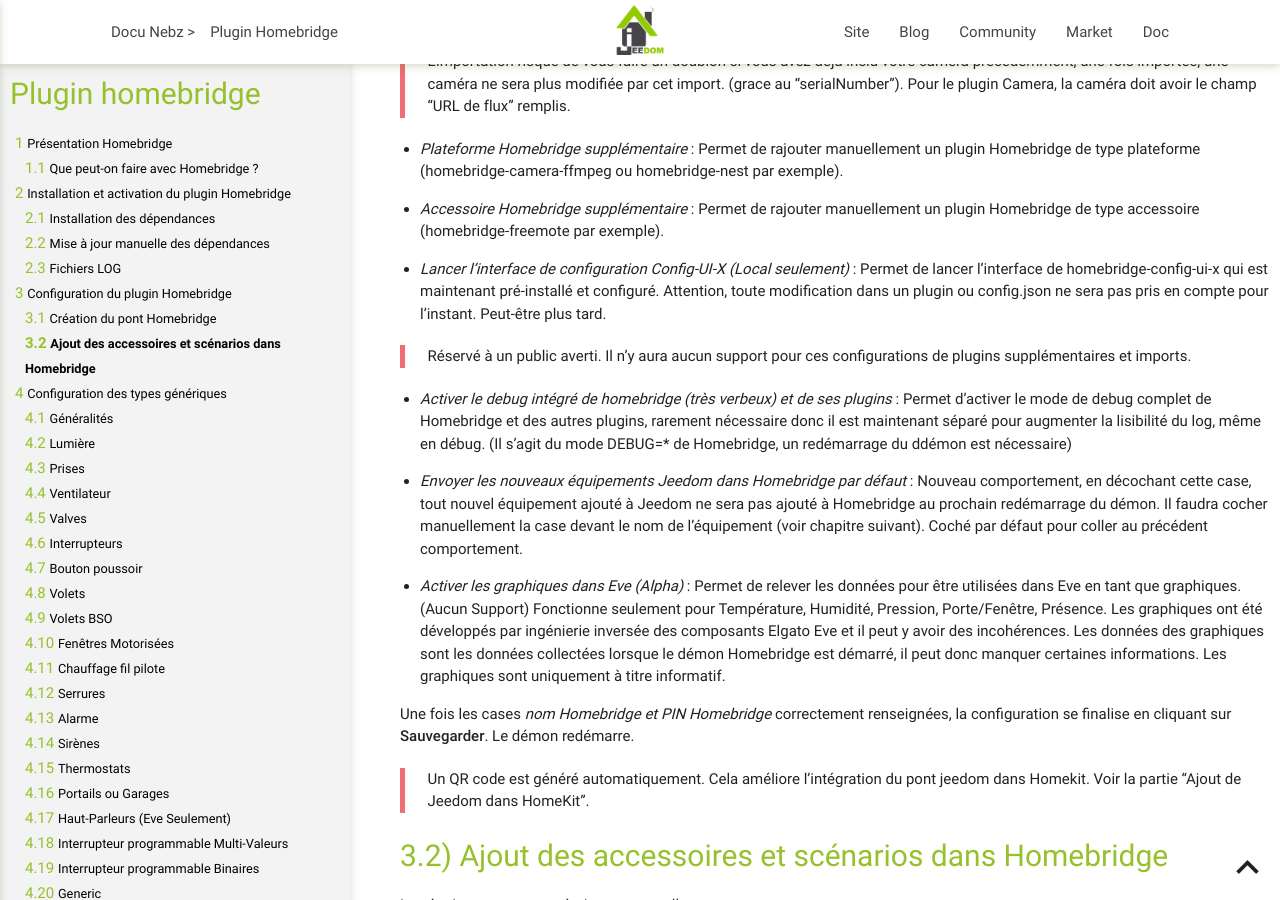
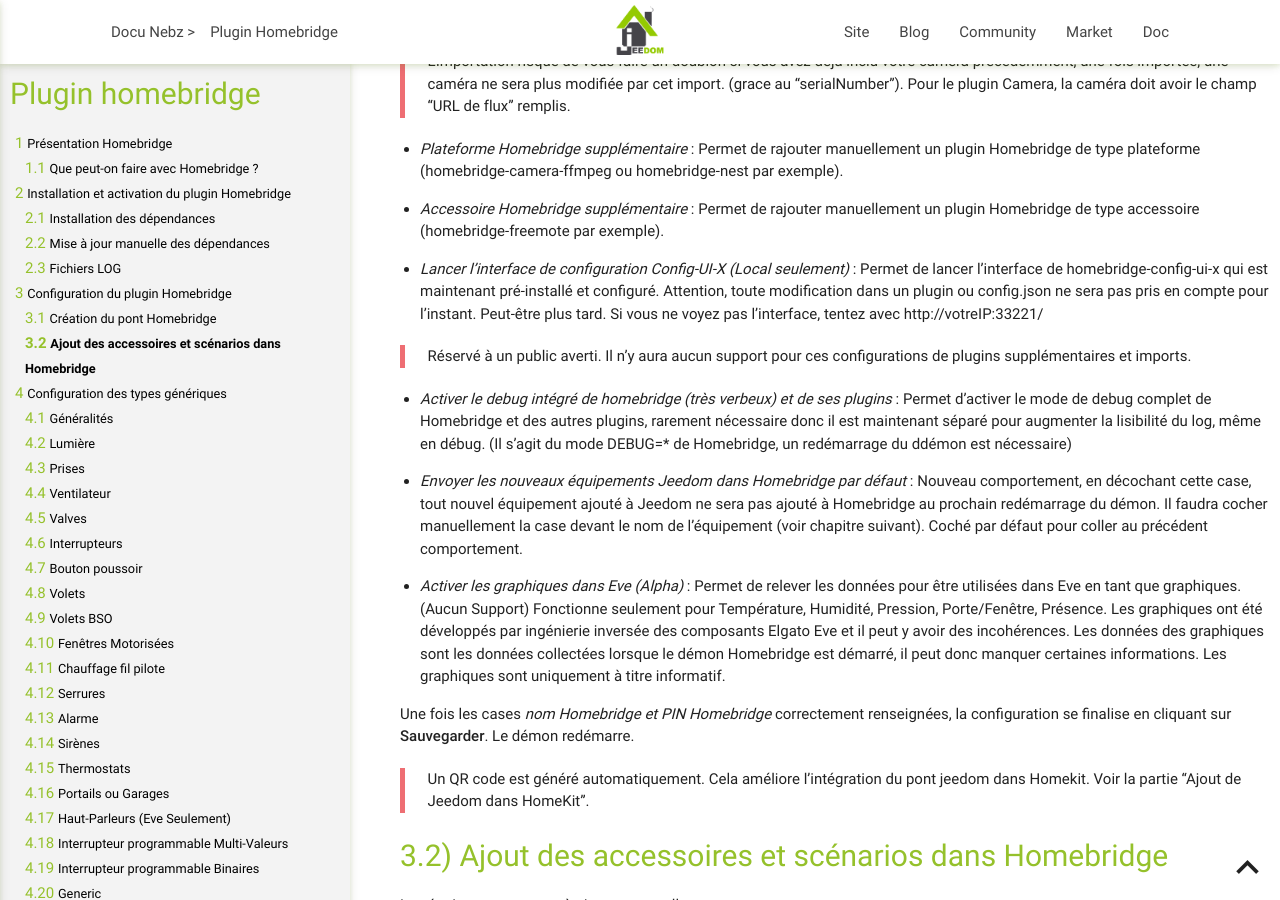
Before and after one commit to NebzHB/jeedom_docs, a Jekyll site: the page built from plugins/homebridge/fr_FR/index.md, in a window 1280 px wide and 900 px high, scrolled down 8163 px. Built offline with Jekyll 4.4.1, drawn with Linux system fonts in a browser that asks for light colours.

Commit message:
Update index.md

```diff
--- a/plugins/homebridge/fr_FR/index.md
+++ b/plugins/homebridge/fr_FR/index.md
@@ -155,7 +155,7 @@
 
 * *Accessoire Homebridge supplémentaire* : Permet de rajouter manuellement un plugin Homebridge de type accessoire (homebridge-freemote par exemple).
 
-* *Lancer l'interface de configuration Config-UI-X (Local seulement)* : Permet de lancer l'interface de homebridge-config-ui-x qui est maintenant pré-installé et configuré. Attention, toute modification dans un plugin ou config.json ne sera pas pris en compte pour l'instant. Peut-être plus tard.
+* *Lancer l'interface de configuration Config-UI-X (Local seulement)* : Permet de lancer l'interface de homebridge-config-ui-x qui est maintenant pré-installé et configuré. Attention, toute modification dans un plugin ou config.json ne sera pas pris en compte pour l'instant. Peut-être plus tard. Si vous ne voyez pas l'interface, tentez avec http://votreIP:33221/
 
 >Réservé à un public averti. Il n'y aura aucun support pour ces configurations de plugins supplémentaires et imports.
 
```
